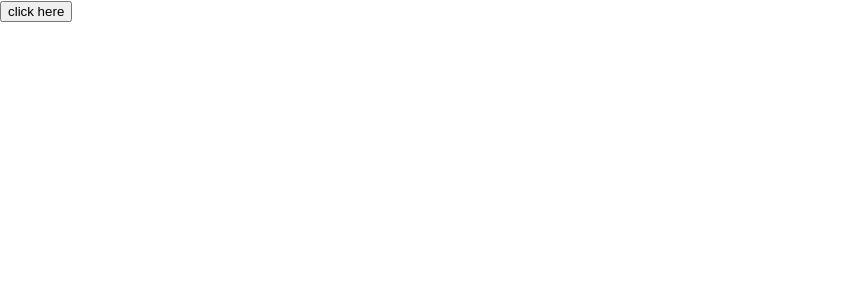
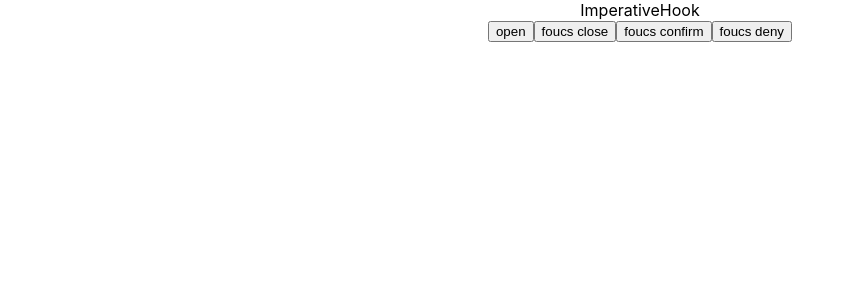
Before and after one commit to ritikj27/react-hooks, a React (Create React App) app: page / in a window 1280 px wide. Shown: the top 300 px of the page, without its empty margins (0-855 px from the left). Built offline with nearby package versions, Linux system fonts and the light colour scheme.

Commit message:
learn about useImperative hook

```diff
--- a/src/App.css
+++ b/src/App.css
@@ -12,7 +12,12 @@
     animation: App-logo-spin infinite 20s linear;
   }
 }
-
+/* styles.css */
+button:focus {
+  outline: none; /* Removes default outline */
+  background-color: red; /* Change the background color when focused */
+  color: white; /* Change the text color when focused */
+}
 .App-header {
   background-color: #282c34;
   min-height: 100vh;
--- a/src/App.js
+++ b/src/App.js
@@ -8,10 +8,11 @@ import CallbackHook from './components/useCallback/CallbackHook';
 import TransitionHook from './components/useTransition/TransitionHook';
 import DeferredValueHook from './components/useDeferedValue/DeferredValueHook';
 import LayoutEffectHook from './components/useLayout/LayoutEffectHook';
+import ImperativeHook from './components/useImperative/ImperativeHook';
 
 function App() {
   return (
-    <div >
+    <div className="App">
      {/* <MemoHook/> */}
      {/* <RefHook /> */}
      {/* <ReducerHook/> */}
@@ -19,7 +20,8 @@ function App() {
      {/* <CallbackHook/> */}
      {/* <TransitionHook/> */}
      {/* <DeferredValueHook/>  */}
-     <LayoutEffectHook/>
+     {/* <LayoutEffectHook/> */}
+     <ImperativeHook />
     </div>
   );
 }
--- /dev/null
+++ b/src/components/useImperative/ImperativeHook.js
@@ -0,0 +1,15 @@
+import React from 'react'
+import Form from './ex1/Form'
+import Buttons from './ex2/Buttons'
+
+function ImperativeHook() {
+  return (
+    <div>ImperativeHook
+      <br/>
+      {/* <Form/> */}
+      <Buttons/>
+    </div>
+  )
+}
+
+export default ImperativeHook
--- /dev/null
+++ b/src/components/useImperative/ex1/CustomInput.js
@@ -0,0 +1,20 @@
+import React, { useImperativeHandle } from "react";
+
+function CustomInput({ ...props }, ref) {
+  useImperativeHandle(
+    ref,
+    () => {
+      return {
+        alerthi: () => {
+          alert("hi");
+        },
+      };
+    },
+    ["hi"]
+  );
+  return (
+    <input ref={ref} style={{ backgroundColor: "orange", padding: 100 }} />
+  );
+}
+
+export default React.forwardRef(CustomInput);
--- /dev/null
+++ b/src/components/useImperative/ex1/Form.js
@@ -0,0 +1,16 @@
+import React, { useRef, useState } from "react";
+import CustomInput from "./CustomInput";
+
+function Form() {
+    const [value,setValue] = useState('')
+    const inputref = useRef()
+  return (
+    <div>
+      <CustomInput ref={inputref} value={value} onChange={(e)=>setValue(e.target.value)}/>
+      <br/>
+      <button onClick={(e)=>inputref.current.alerthi()}>focus</button>
+    </div>
+  );
+}
+
+export default Form;
--- /dev/null
+++ b/src/components/useImperative/ex2/Buttons.js
@@ -0,0 +1,24 @@
+import React, { useRef, useState } from "react";
+import ConfirmationModel from "./ConfirmationModel";
+
+function Buttons() {
+  const [open, setOpen] = useState(false);
+  const modelref = useRef();
+  return (
+    <div>
+      <button onClick={() => setOpen(true)}>open</button>
+      <button onClick={() => modelref.current.closeFocus()}>foucs close</button>
+      <button onClick={() => modelref.current.confirmFocus()}>
+        foucs confirm
+      </button>
+      <button onClick={() => modelref.current.denyFocus()}>foucs deny</button>
+      <ConfirmationModel
+        ref={modelref}
+        isOpen={open}
+        onClose={() => setOpen(!open)}
+      />
+    </div>
+  );
+}
+
+export default Buttons;
--- /dev/null
+++ b/src/components/useImperative/ex2/ConfirmationModel.js
@@ -0,0 +1,36 @@
+import { isEditable } from '@testing-library/user-event/dist/utils'
+import React, { useImperativeHandle, useRef } from 'react'
+
+function ConfirmationModel({isOpen,onClose},ref) {
+    const closeRef = useRef()
+    const confRef = useRef()
+    const denyRef = useRef()
+    useImperativeHandle(ref,()=>{
+        return {
+            closeFocus:()=>{
+                closeRef.current.focus();
+            },
+            confirmFocus:()=>{
+                confRef.current.focus()
+            },
+            denyFocus:()=>{
+                denyRef.current.focus()
+            }
+        }
+    })
+
+if(!isOpen) return null;
+  return (
+    <div>
+        <h1>Model</h1>
+        <button ref={closeRef} onClick={onClose}>X</button>
+        <h1>hello world</h1>
+        <div>
+            <button ref={confRef}>yes</button>
+            <button ref={denyRef}>no</button>
+        </div>
+    </div>
+  )
+}
+
+export default React.forwardRef(ConfirmationModel)
--- a/src/index.css
+++ b/src/index.css
@@ -11,3 +11,9 @@ code {
   font-family: source-code-pro, Menlo, Monaco, Consolas, 'Courier New',
     monospace;
 }
+/* styles.css */
+button:focus {
+  outline: none; /* Removes default outline */
+  background-color: red; /* Change the background color when focused */
+  color: white; /* Change the text color when focused */
+}
```
